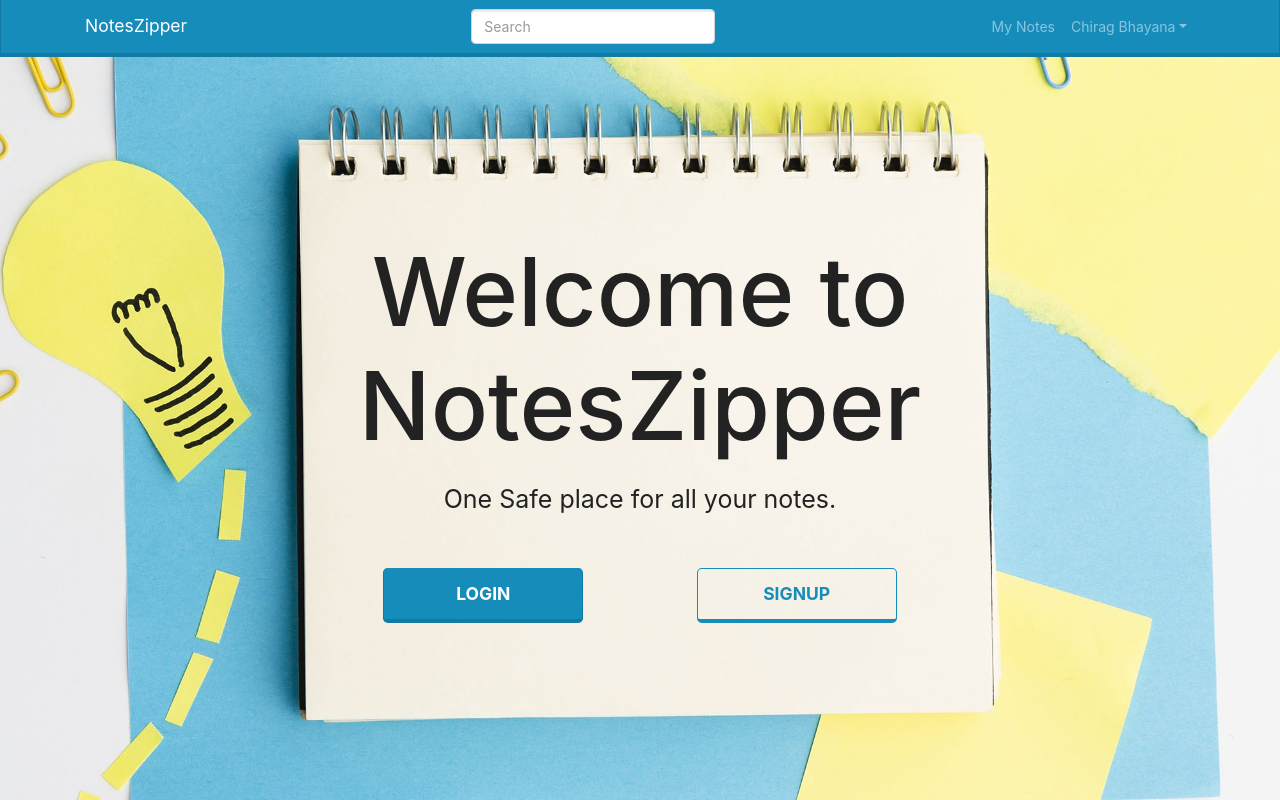
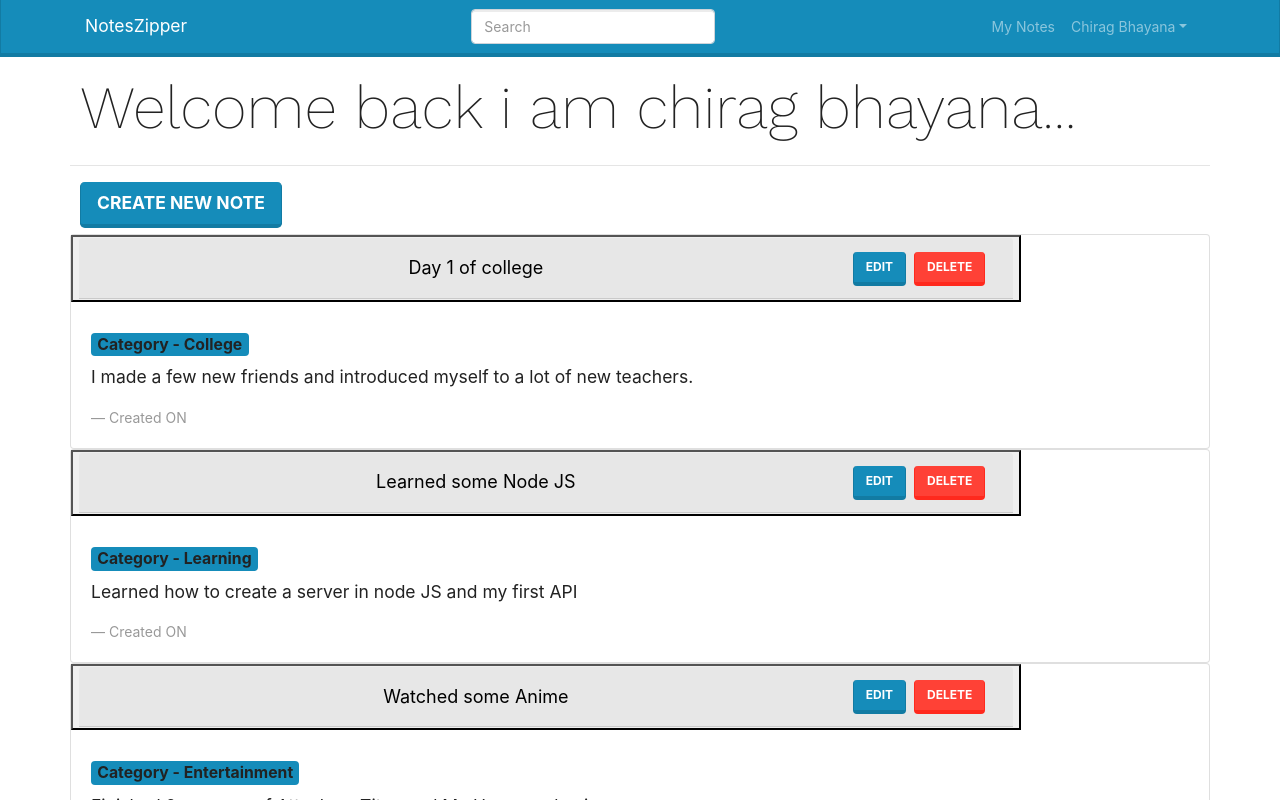
Before and after one commit to CHIRAGBHAYANA/NotesZipper, a React (Create React App) app in the folder frontend/: page /mynotes in a window 1280 px wide. Shown: the top 800 px of the page. Built offline with nearby package versions, Linux system fonts and the light colour scheme.

Commit message:
Frontend for My Post

```diff
--- a/frontend/package.json
+++ b/frontend/package.json
@@ -9,6 +9,7 @@
     "react": "^17.0.2",
     "react-bootstrap": "^2.1.2",
     "react-dom": "^17.0.2",
+    "react-router-dom": "^5.3.0",
     "react-scripts": "5.0.0",
     "web-vitals": "^2.1.4"
   },
--- a/frontend/src/App.js
+++ b/frontend/src/App.js
@@ -2,15 +2,19 @@
 import Header from "./Components/Header/header";
 import Footer from "./Components/Footer/footer";
 import LandingPage from "./Screens/LandingPage/LandingPage";
+import { BrowserRouter, Route } from "react-router-dom";
+import MyNotes from "./Screens/MyNotes/MyNotes";
+
 function App() {
   return (
-    <div>
+    <BrowserRouter>
       <Header />
       <main>
-        <LandingPage />
+        <Route path="/" component={LandingPage} exact />
+        <Route path="/mynotes" component={() => <MyNotes />} />
       </main>
       <Footer />
-    </div>
+    </BrowserRouter>
   );
 }
 
--- a/frontend/src/Components/Header/header.js
+++ b/frontend/src/Components/Header/header.js
@@ -7,13 +7,16 @@
   Container,
   FormControl,
 } from "react-bootstrap";
+import { Link } from "react-router-dom";
 
 function header() {
   return (
     <div>
       <Navbar bg="primary" expand="lg" variant="dark">
         <Container>
-          <Navbar.Brand href="/">NotesZipper</Navbar.Brand>
+          <Navbar.Brand>
+            <Link to="/">NotesZipper</Link>
+          </Navbar.Brand>
           <Navbar.Toggle aria-controls="navbarScroll" />
           <Navbar.Collapse id="navbarScroll">
             <Nav className="m-auto">
@@ -28,7 +31,9 @@
             </Nav>
 
             <Nav>
-              <Nav.Link href="#action1">My Notes</Nav.Link>
+              <Nav.Link href="/mynotes">
+                <Link to="/mynotes">My Notes</Link>
+              </Nav.Link>
 
               <NavDropdown title="Chirag Bhayana" id="navbarScrollingDropdown">
                 <NavDropdown.Item href="#action3">My Profile</NavDropdown.Item>
--- /dev/null
+++ b/frontend/src/Components/MainScreen.css
@@ -0,0 +1,22 @@
+@import url("https://fonts.googleapis.com/css2?family=Work+Sans:wght@200&display=swap");
+
+.mainback {
+  min-height: 93vh;
+  display: flex;
+  padding: 10px 0;
+}
+.page {
+  width: 100%;
+}
+.heading {
+  font-size: 60px;
+  font-family: "Work Sans", sans-serif;
+  padding: 5px 10px;
+}
+@media only screen and (max-width: 600px) {
+  .heading {
+    font-size: 30px;
+    display: flex;
+    justify-content: center;
+  }
+}
--- /dev/null
+++ b/frontend/src/Components/Mainscreen.js
@@ -0,0 +1,25 @@
+import React from "react";
+import { Container, Row } from "react-bootstrap";
+import "./MainScreen.css";
+
+function Mainscreen({ title, children }) {
+  return (
+    <div className="mainback">
+      <Container>
+        <Row>
+          <div className="page">
+            {title && (
+              <>
+                <h1 className="heading">{title}</h1>
+                <hr />
+              </>
+            )}
+            {children}
+          </div>
+        </Row>
+      </Container>
+    </div>
+  );
+}
+
+export default Mainscreen;
--- /dev/null
+++ b/frontend/src/Screens/MyNotes/MyNotes.js
@@ -0,0 +1,85 @@
+import React from "react";
+import { Link } from "react-router-dom";
+import { Accordion, Badge, Button, Card } from "react-bootstrap";
+import Mainscreen from "../../Components/Mainscreen";
+import notes from "../../data/notes";
+
+function MyNotes() {
+  const deleteHandler = (id) => {
+    if (window.confirm("Are you sure?")) {
+    }
+  };
+
+  return (
+    <div>
+      <Mainscreen title="Welcome back i am chirag bhayana...">
+        <Link to="createnote">
+          <Button style={{ marginLeft: 10, marginBottom: 6 }} size="lg">
+            Create New Note
+          </Button>
+        </Link>
+
+        {notes.map((note) => (
+          <Accordion defaultActiveKey="0">
+            <Accordion.Item eventKey="0">
+              <Card>
+                <Accordion.Header>
+                  <Card.Header
+                    style={{
+                      display: "flex",
+                      width: "73vw",
+                    }}
+                  >
+                    <span
+                      style={{
+                        color: "black",
+                        textDecoration: "none",
+                        flex: 1,
+                        cursor: "pointer",
+                        alignSelf: "center",
+                        fontSize: 18,
+                      }}
+                    >
+                      <Accordion.Item
+                        as={Card.Text}
+                        variant="link"
+                        eventkey="0"
+                      >
+                        {note.title}
+                      </Accordion.Item>
+                    </span>
+                    <div>
+                      <Button href={`/note/${note._id}`}>Edit</Button>
+                      <Button
+                        variant="danger"
+                        className="mx-2"
+                        onClick={() => deleteHandler(note._id)}
+                      >
+                        Delete
+                      </Button>
+                    </div>
+                  </Card.Header>
+                </Accordion.Header>
+                <Accordion.Body>
+                  <Card.Body>
+                    <h4>
+                      <Badge variant="sucess">Category - {note.category}</Badge>
+                    </h4>
+                    <blockquote className="blockquote mb-0">
+                      <p>{note.content}</p>
+                      <footer className="blockquote-footer">
+                        Created ON {}
+                      </footer>
+                    </blockquote>
+                  </Card.Body>
+                </Accordion.Body>
+              </Card>
+            </Accordion.Item>
+          </Accordion>
+        ))}
+      </Mainscreen>
+    </div>
+  );
+}
+
+export default MyNotes;
--- /dev/null
+++ b/frontend/src/data/notes.js
@@ -0,0 +1,30 @@
+const notes = [
+  {
+    _id: "1",
+    title: "Day 1 of college",
+    content:
+      "I made a few new friends and introduced myself to a lot of new teachers.",
+    category: "College",
+  },
+  {
+    _id: "2",
+    title: "Learned some Node JS",
+    content: "Learned how to create a server in node JS and my first API",
+    category: "Learning",
+  },
+  {
+    _id: "3",
+    title: "Watched some Anime",
+    content: "Finished 2 seasons of Attack on Titan and My Hero academia.",
+    category: "Entertainment",
+  },
+  {
+    _id: 4,
+    title: "Started React JS",
+    content:
+      "Made my first App in React JS, feels awesome to learn something new. I aim to be a full stack dev someday",
+    category: "Learning",
+  },
+];
+
+module.exports = notes;
```
Also changed, not shown: 2 other files (tests, documents, lock files or other folders).
